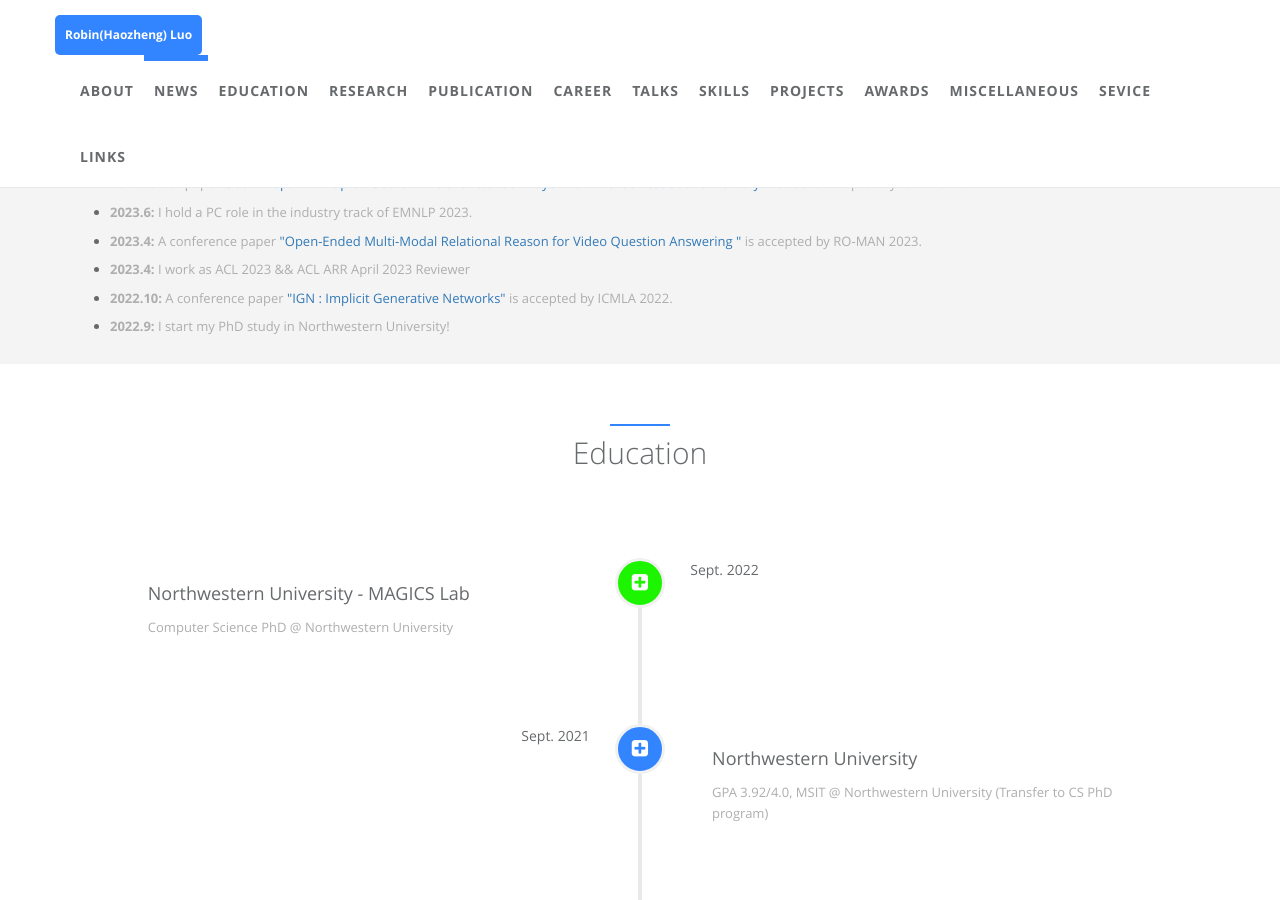
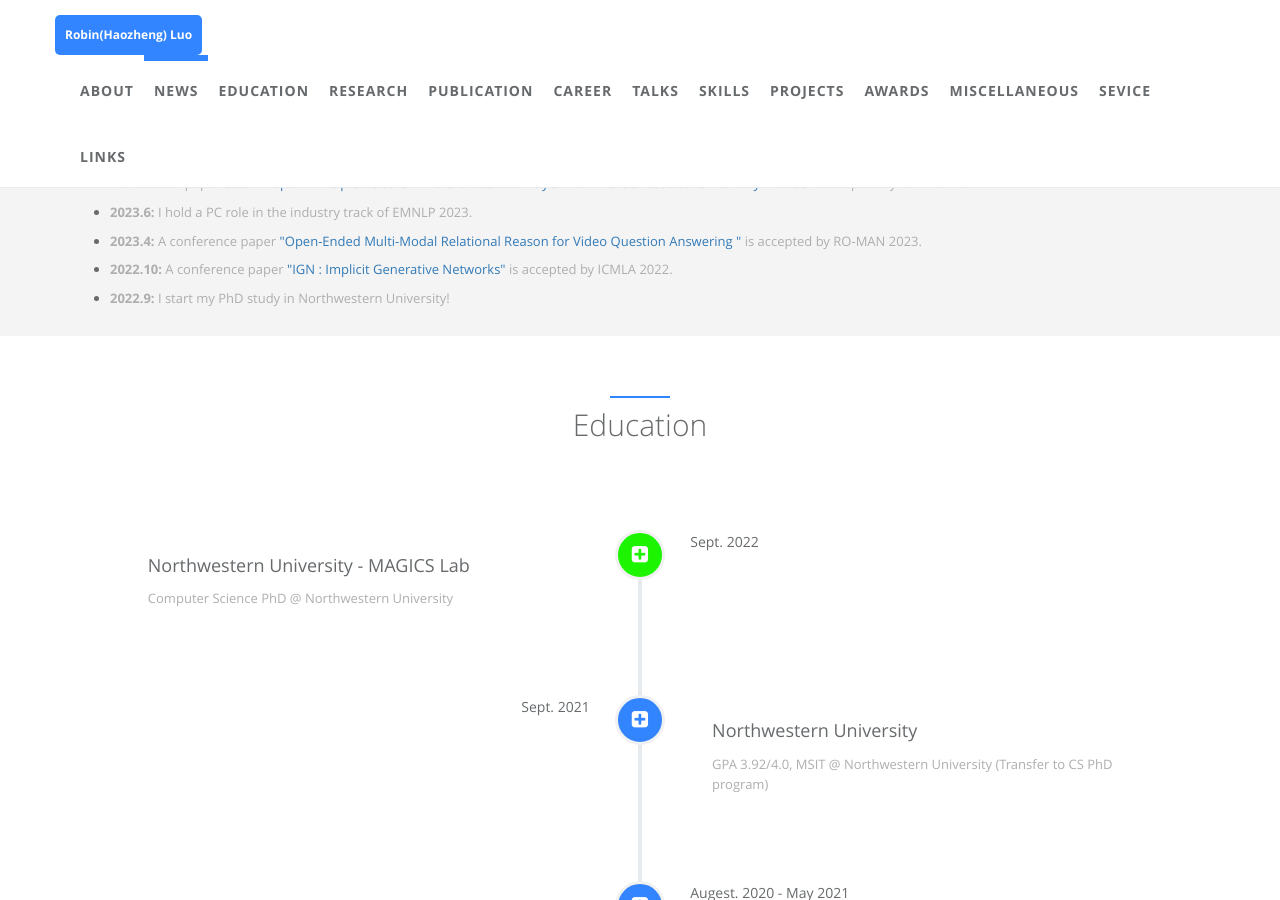
Before and after one commit to robinzixuan/robin.github.io, a Jekyll site: the page built from index.html, in a window 1280 px wide and 900 px high, scrolled down 1626 px. Built offline with Jekyll 4.4.1, drawn with Linux system fonts in a browser that asks for light colours.

Commit message:
Update news.html

```diff
--- a/_includes/sections/news.html
+++ b/_includes/sections/news.html
@@ -24,9 +24,6 @@
   <li><p> <b>2023.4:</b> A conference paper <a href="https://arxiv.org/abs/2012.00822">"Open-Ended Multi-Modal Relational Reason for Video Question Answering
 "</a> is accepted by RO-MAN 2023.</p>
   </li>
-  <li><p> <b>2023.4:</b> I work as ACL 2023 && ACL ARR April 2023 Reviewer
-    </p>
-</li>
   <li><p> <b>2022.10:</b>
     A conference paper <a href="https://ieeexplore.ieee.org/abstract/document/10069446">"IGN : Implicit Generative Networks"</a> is accepted by ICMLA 2022.
   </p>
```
